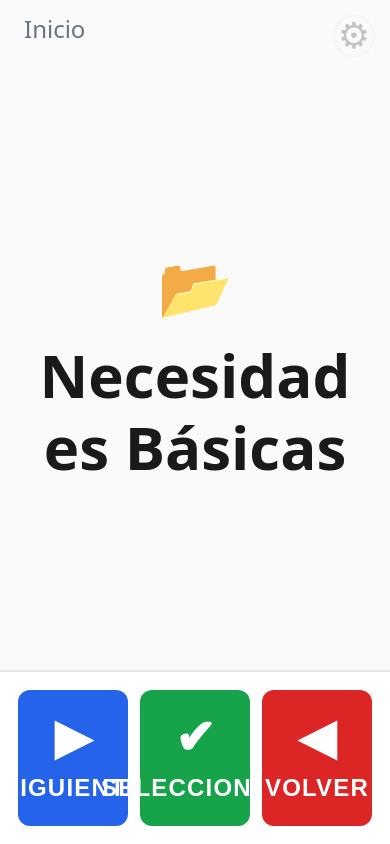
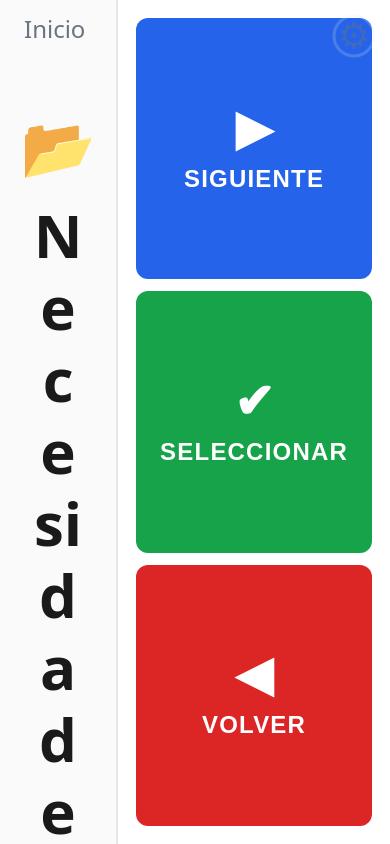
Before and after one commit to pablocom/comq, a React (Vite) app: page / in a window 390 px wide. Shown: the top 844 px of the page. Built offline with nearby package versions, Linux system fonts and the light colour scheme.

Commit message:
feat: Changes layout of communicator to be aligned to the right

```diff
--- a/src/presentation/view-models/useCommunicatorViewModel.ts
+++ b/src/presentation/view-models/useCommunicatorViewModel.ts
@@ -87,8 +87,25 @@ export function useCommunicatorViewModel(
   }, [state.board, state.scanState, scanningService, applyOutput]);
 
   const dismissUtterance = useCallback(() => {
-    setState((prev) => ({ ...prev, lastUtterance: null }));
-  }, []);
+    if (!state.board) {
+      setState((prev) => ({ ...prev, lastUtterance: null }));
+      return;
+    }
+    const output = scanningService.initialize(state.board);
+    if (output) {
+      setState((prev) => ({
+        ...prev,
+        scanState: output.state,
+        currentLabel: output.label,
+        currentIcon: output.icon,
+        pathLabels: output.pathLabels,
+        isAtMessage: output.isAtMessage,
+        lastUtterance: null,
+      }));
+    } else {
+      setState((prev) => ({ ...prev, lastUtterance: null }));
+    }
+  }, [state.board, scanningService]);
 
   const isEmpty = state.isReady && !state.currentLabel;
 
--- a/src/presentation/views/BoardEditorView/components/BoardTree/BoardTree.module.css
+++ b/src/presentation/views/BoardEditorView/components/BoardTree/BoardTree.module.css
@@ -119,6 +119,7 @@
   display: flex;
   gap: 0.25rem;
   flex-shrink: 0;
+  margin-left: auto;
 }
 
 .iconButton {
--- a/src/presentation/views/CommunicatorView/CommunicatorView.module.css
+++ b/src/presentation/views/CommunicatorView/CommunicatorView.module.css
@@ -1,6 +1,6 @@
 .communicatorView {
   display: flex;
-  flex-direction: column;
+  flex-direction: row;
   height: 100%;
   background-color: var(--color-bg);
 }
@@ -9,15 +9,17 @@
   display: flex;
   flex-direction: column;
   flex: 1;
-  min-height: 0;
+  min-width: 0;
 }
 
-.buttonRow {
+.buttonColumn {
   display: flex;
+  flex-direction: column;
   gap: 0.75rem;
   padding: 1rem;
   background-color: var(--color-surface);
-  border-top: 2px solid var(--color-border);
+  border-left: 2px solid var(--color-border);
+  min-width: 120px;
 }
 
 .loading {
@@ -65,7 +67,7 @@
 
 .utteranceOverlay {
   display: flex;
-  flex-direction: column;
+  flex-direction: row;
   height: 100%;
 }
 
@@ -88,15 +90,10 @@
   word-break: break-word;
 }
 
-@media (min-height: 600px) {
-  .buttonRow {
-    min-height: 120px;
+@media (max-width: 480px) {
+  .buttonColumn {
+    gap: 0.5rem;
+    padding: 0.75rem;
+    min-width: 90px;
   }
 }
-
-@media (max-width: 480px) {
-  .buttonRow {
-    gap: 0.5rem;
-    padding: 0.75rem;
-  }
-}
--- a/src/presentation/views/CommunicatorView/CommunicatorView.tsx
+++ b/src/presentation/views/CommunicatorView/CommunicatorView.tsx
@@ -76,7 +76,7 @@ export function CommunicatorView() {
           <div className={styles.utteranceContent} role="alert" aria-live="assertive">
             <p className={styles.utteranceLabel}>{vm.lastUtterance}</p>
           </div>
-          <div className={styles.buttonRow}>
+          <div className={styles.buttonColumn}>
             <ScanButton
               variant="select"
               label="Aceptar"
@@ -95,7 +95,7 @@ export function CommunicatorView() {
         <ScanPath pathLabels={vm.pathLabels} />
         <CurrentMessageDisplay label={vm.currentLabel} icon={vm.currentIcon} />
       </div>
-      <div className={styles.buttonRow}>
+      <div className={styles.buttonColumn}>
         <ScanButton variant="scan" label="Siguiente" onClick={vm.handleScanNext} />
         <ScanButton variant="select" label="Seleccionar" onClick={vm.handleSelect} />
         <ScanButton
```
Also changed, not shown: .claude/settings.local.json, 2 other files (tests, documents, lock files or other folders).
